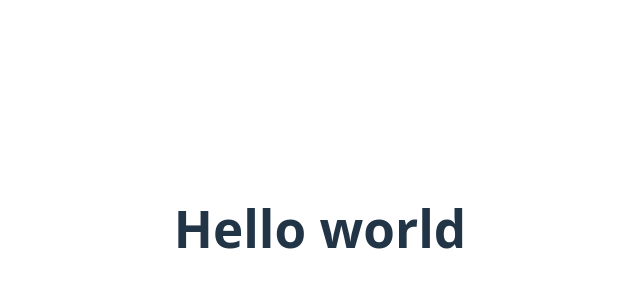
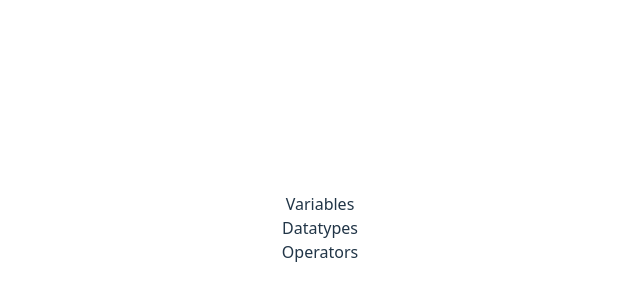
Before and after one commit to kuldeeepkumar/Training, a React (Vite) app: page / in a window 1280 px wide. Shown: the part 172-472 px from the top of the page, without its empty margins (320-960 px from the left). Built offline with nearby package versions, Linux system fonts and the light colour scheme.

Commit message:
exercise 1 is done

```diff
--- a/src/App.jsx
+++ b/src/App.jsx
@@ -1,14 +1,13 @@
 
 import './App.css'
+import Exercise1 from './exercises/exercise 1/Exercise1'
 
 function App() {
-console.log("hello paramveer")
+console.log("hello")
 
   return (
     <>
-<div>
-  <h1>Hello world </h1>
-</div>
+<Exercise1 />
     </>
   )
 }
--- /dev/null
+++ b/src/exercises/exercise 1/Datatypes.jsx
@@ -0,0 +1,38 @@
+import React from 'react'
+
+export const Datatypes = () => {
+    let yourName = "Kuldeep";
+   let greeting = "Hello";
+   let sentence = `${greeting}  My name is ${yourName}`; // Template literals
+
+   console.log( sentence)
+
+   //  Number
+
+   let age = 30;
+   let price = 19.99;
+
+   // boolea
+   let student=true;
+   let teacher= false;
+
+   // Object
+   let person = {
+     name: "Alice",
+     age: 30,
+   };
+
+   // Array
+   let fruits = ["apple", "banana", "cherry"];
+
+   // undefined
+   let car ;
+   console.log(car); // Output: undefined
+
+   // null
+   let nothing = null;
+  return (
+    <div>Datatypes</div>
+  )
+}
+export default Datatypes
--- /dev/null
+++ b/src/exercises/exercise 1/Exercise1.jsx
@@ -0,0 +1,18 @@
+import React from 'react'
+import Variables from './Variables'
+import Datatypes from './Datatypes'
+import { Operators } from './Operators'
+
+const Exercise1 = () => {
+  return (
+    <>
+<Variables/>
+<Datatypes/>
+<Operators/>
+
+    </>
+
+  )
+}
+
+export default Exercise1
--- /dev/null
+++ b/src/exercises/exercise 1/Operators.jsx
@@ -0,0 +1,35 @@
+import React from 'react'
+
+export const Operators = () => {
+    let x = 10;
+   let y = 5;
+   console.log(x + y); // Output: 15 (Addition)
+   console.log(x - y); // Output: 5  (Subtraction)
+   console.log(x * y); // Output: 50 (Multiplication)
+   console.log(x / y); // Output: 2  (Division)
+   console.log(x % y); // Output: 0  (Modulus)
+
+   // Comparison Operators
+
+   let a = 10;
+   let b = 20;
+   console.log(a == b); // Output: false (Equal to)
+   console.log(a != b); // Output: true  (Not equal to)
+   console.log(a > b); // Output: false (Greater than)
+   console.log(a < b); // Output: true  (Less than)
+
+   // Logical Operators
+
+   let t = true;
+   let h = false;
+   console.log(t && h); // Output: false (AND)
+   console.log(t || h); // Output: true  (OR)
+   console.log(!t); // Output: false (NOT)
+
+   // Assignment Operators
+
+
+  return (
+    <div>Operators</div>
+  )
+}
--- /dev/null
+++ b/src/exercises/exercise 1/Variables.jsx
@@ -0,0 +1,15 @@
+import React from 'react'
+
+const Variables = () => {
+    //here we have our js variable ....let
+    let name="param";
+    const num=12;
+    console.log(name);
+    console.log(num);
+
+  return (
+    <div>Variables</div>
+  )
+}
+
+export default Variables
```
